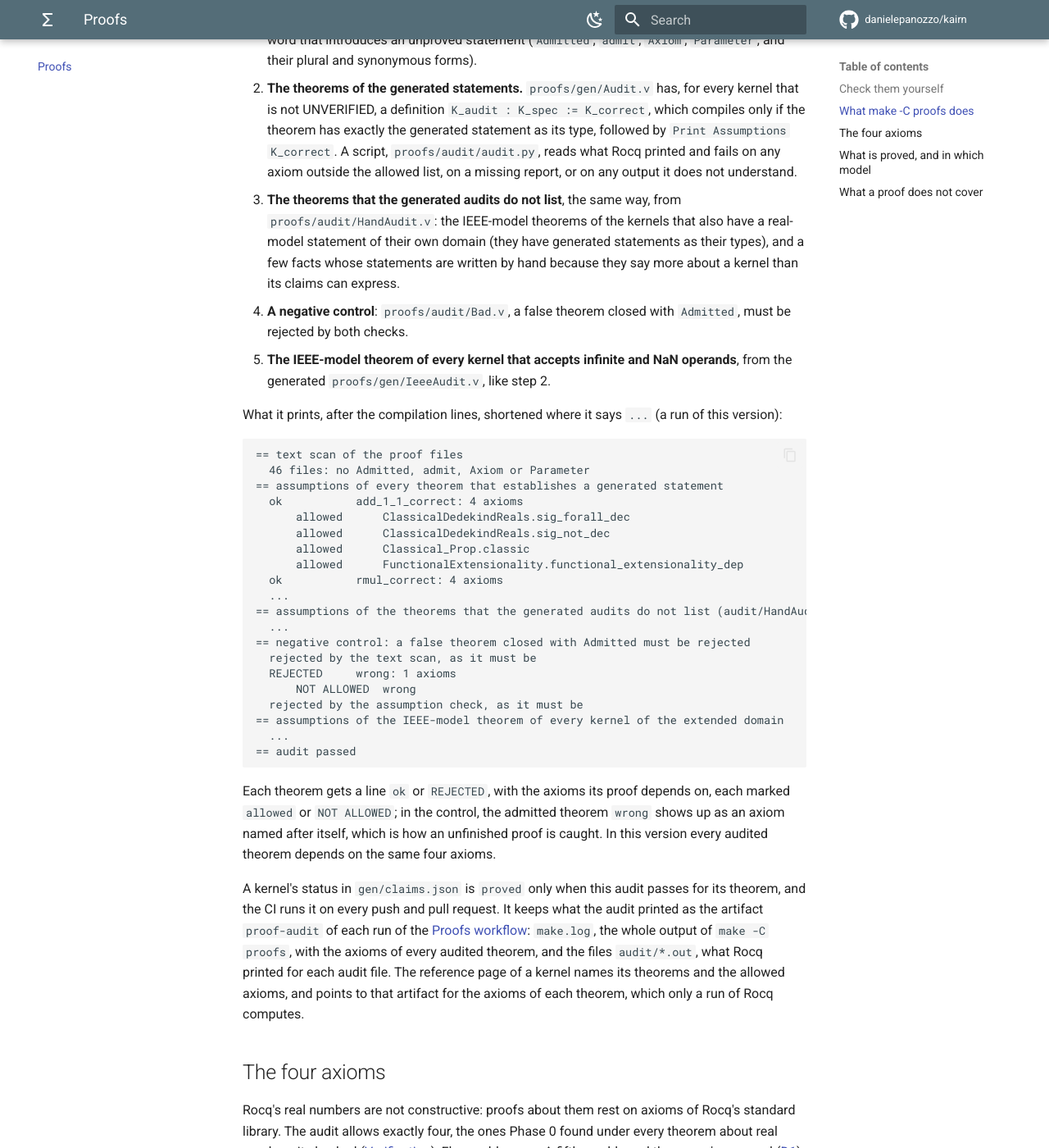
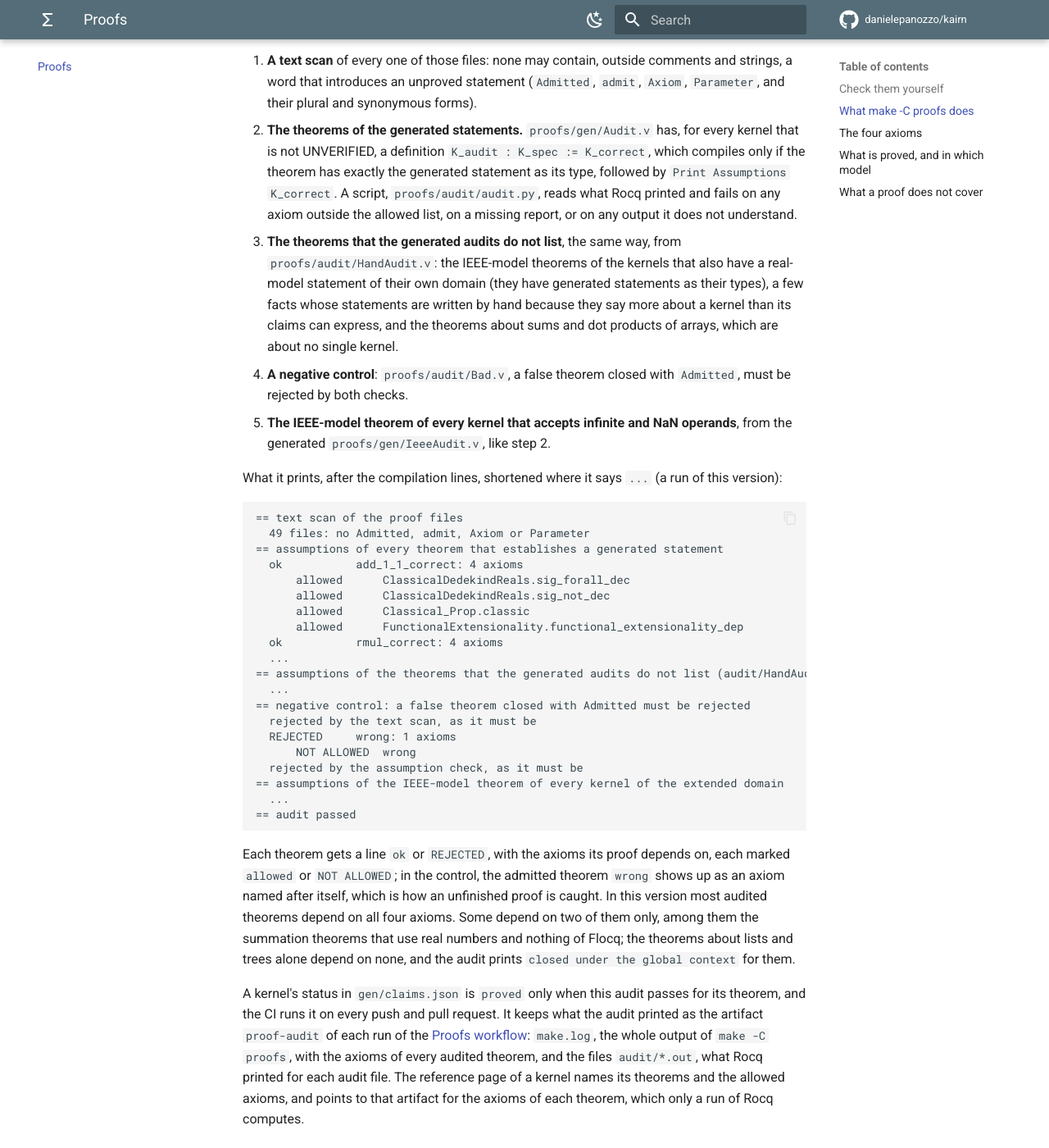
Before and after one commit to danielepanozzo/kairn, an MkDocs documentation site: the page built from docs/proofs/index.md, in a window 1280 px wide and 1400 px high, scrolled down 1461 px. Shown: the whole window at 82% size. Built offline with MkDocs 1.6.1 and Material for MkDocs 9.7.7, drawn with Linux system fonts in a browser that asks for light colours; comment, search, counter and statistics services are not loaded; some of the changed text lies outside the part shown.

Commit message:
Proofs: summation over any tree, the two orders of a loop as functions on lists, sums and dot products of one and two limbs
Three new theories, for the sums and dot products of arrays.

Folds.v defines the two orders in which a loop over arrays is emitted, as
functions on lists: fold_seq, and fold_lanes for W partial results combined at
the end. It contains no real number and imports nothing of Kairn, so that a
generated model of a loop can be stated with them.

Summation.v is real arithmetic about an addition of which only an error
relative to its operands is known. The tree theorem: a tree of such additions
of height h is within ((1 + eps)^h - 1) times the sum of the magnitudes of its
leaves of their exact sum. Its general form with an absolute error at each
addition, the closed forms with gamma, and the form for leaves that are
themselves approximate, which is the dot product. The two orders are trees of
height at most n - 1, with their exact heights, hence the bounds for both.

SummationKernels.v shows that add_1_1, add_2_2 and add_fast_2_2 are such
additions, from their generated statements as they are, that each returns the
other operand when one is zero, and states the bounds of the sums and dot
products of one and two limbs in the two orders. The one-limb dot product is
the fused one, s <- RN (x y + s).

The audit lists the new theorems; the proofs page says what they depend on.

Co-Authored-By: Claude Fable 5.2 <noreply@anthropic.com>
Claude-Session: https://claude.ai/code/session_01ULwCxzT6Dhw9xUiTw8mJz1

````diff
--- a/docs/proofs/index.md
+++ b/docs/proofs/index.md
@@ -47,7 +47,8 @@ lists:
   function of Flocq's binary floating-point numbers, where operations overflow and operands may
   be infinite or NaN, and its statements there;
 - `proofs/theories/`, the proofs written by hand, one theorem `K_correct` per kernel `K` and the
-  lemmas they share;
+  lemmas they share, and the theorems about sums and dot products of arrays, which bound a sum
+  made in any order of its additions (`Folds.v`, `Summation.v`, `SummationKernels.v`);
 - `proofs/third_party/mr22/`, five files of the machine-checked proofs of double-word additions by
   Muller and Rideau ([MR22](../developer/design/phase0/references.md#mr22), MIT license), which the
   proofs of the two additions use
@@ -67,9 +68,10 @@ Then it runs the audit, in four steps, each of which stops the build on a failur
    understand.
 3. **The theorems that the generated audits do not list**, the same way, from
    `proofs/audit/HandAudit.v`: the IEEE-model theorems of the kernels that also have a
-   real-model statement of their own domain (they have generated statements as their types), and
+   real-model statement of their own domain (they have generated statements as their types),
    a few facts whose statements are written by hand because they say more about a kernel than
-   its claims can express.
+   its claims can express, and the theorems about sums and dot products of arrays, which are
+   about no single kernel.
 4. **A negative control**: `proofs/audit/Bad.v`, a false theorem closed with `Admitted`, must be
    rejected by both checks.
 5. **The IEEE-model theorem of every kernel that accepts infinite and NaN operands**, from the
@@ -79,7 +81,7 @@ What it prints, after the compilation lines, shortened where it says `...` (a ru
 
 ```text
 == text scan of the proof files
-  46 files: no Admitted, admit, Axiom or Parameter
+  49 files: no Admitted, admit, Axiom or Parameter
 == assumptions of every theorem that establishes a generated statement
   ok           add_1_1_correct: 4 axioms
       allowed      ClassicalDedekindReals.sig_forall_dec
@@ -102,8 +104,10 @@ What it prints, after the compilation lines, shortened where it says `...` (a ru
 
 Each theorem gets a line `ok` or `REJECTED`, with the axioms its proof depends on, each marked
 `allowed` or `NOT ALLOWED`; in the control, the admitted theorem `wrong` shows up as an axiom named
-after itself, which is how an unfinished proof is caught. In this version every audited theorem
-depends on the same four axioms.
+after itself, which is how an unfinished proof is caught. In this version most audited theorems
+depend on all four axioms. Some depend on two of them only, among them the summation theorems
+that use real numbers and nothing of Flocq; the theorems about lists and trees alone depend on
+none, and the audit prints `closed under the global context` for them.
 
 A kernel's status in `gen/claims.json` is `proved` only when this audit passes for its theorem,
 and the CI runs it on every push and pull request. It keeps what the audit printed as the
````
Also changed, not shown: 5 other files.
